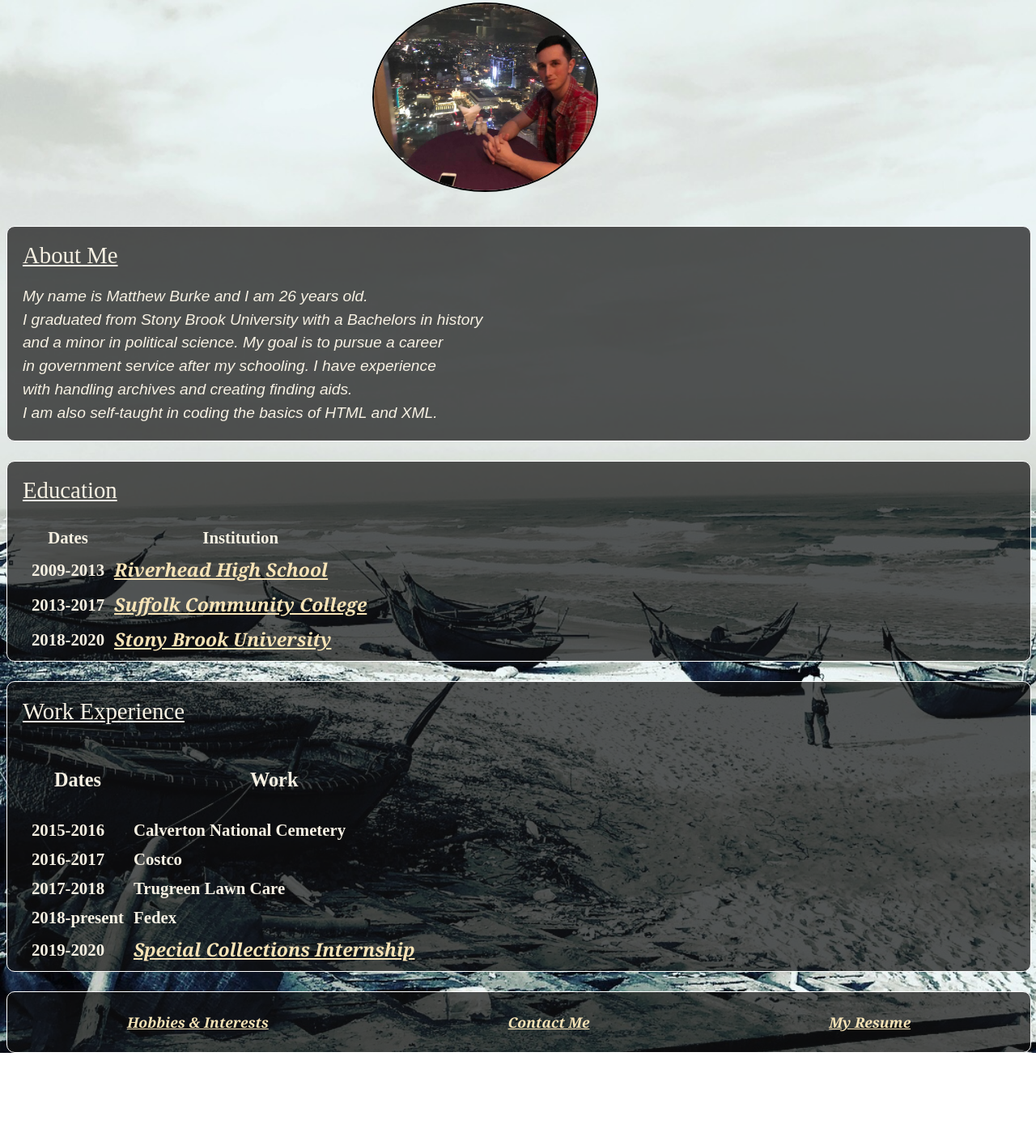
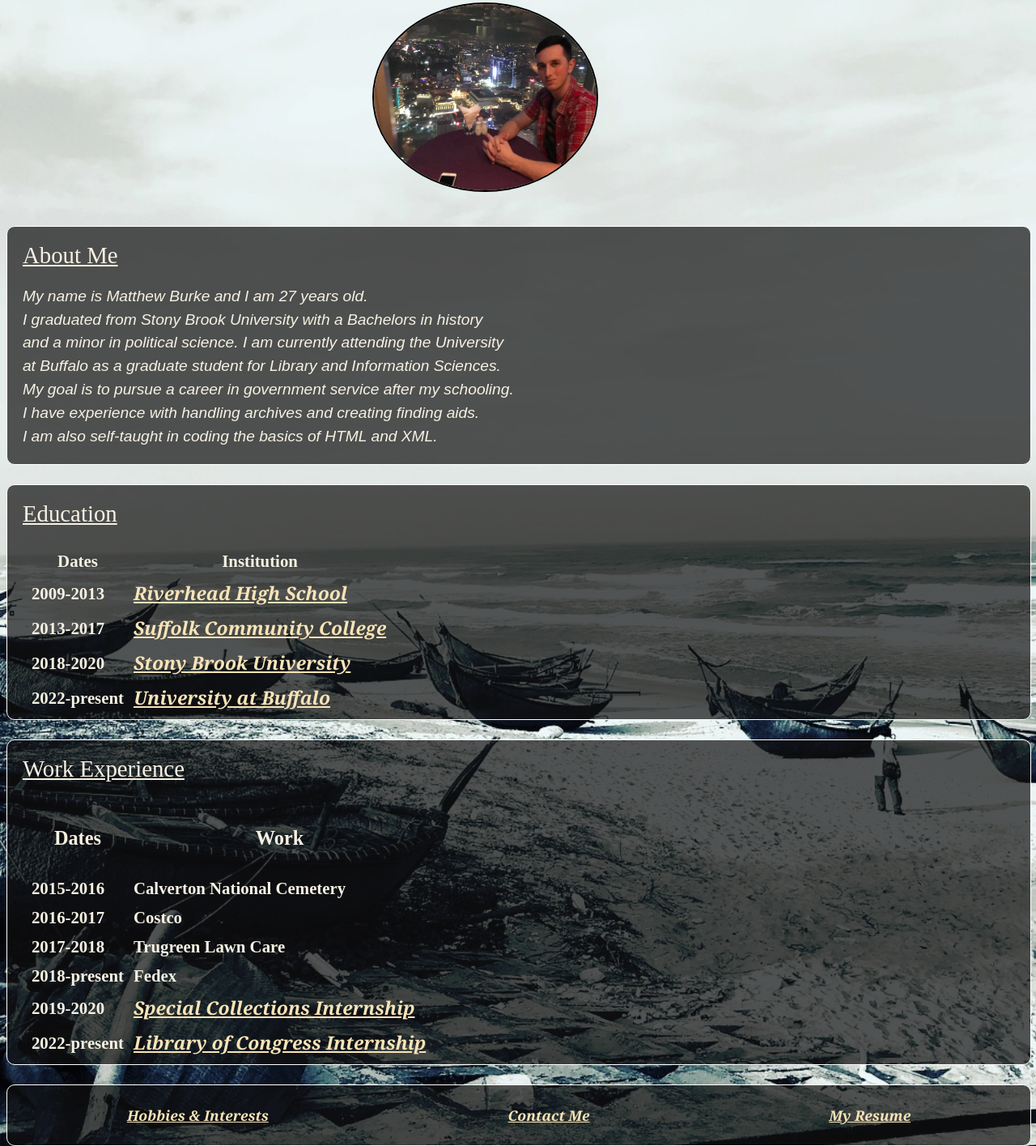
Before and after one commit to mattburke94/mattburke94.github.io, a plain HTML site: page index.html in a window 1280 px wide. Shown: the part 21-1436 px from the top of the page at 81% size. Before the commit the page ends 1321 px from the top, so only its background shows below. Drawn offline with Linux system fonts and the light colour scheme.

Commit message:
update profile

```diff
--- a/index.html
+++ b/index.html
@@ -16,11 +16,12 @@
   <div id="contents">
     <div id="firstcontentsection" class="contentsection">
       <h1 id="aboutsection">About Me</h1>
-      <p>My name is Matthew Burke and I am 26 years old.<br>
+      <p>My name is Matthew Burke and I am 27 years old.<br>
         I graduated from Stony Brook University with a Bachelors in history<br>
-        and a minor in political science. My goal is to pursue a career<br>
-        in government service after my schooling. I have experience<br>
-        with handling archives and creating finding aids.<br>
+        and a minor in political science. I am currently attending the University<br>
+        at Buffalo as a graduate student for Library and Information Sciences.<br>
+        My goal is to pursue a career in government service after my schooling.<br>
+        I have experience with handling archives and creating finding aids.<br>
         I am also self-taught in coding the basics of HTML and XML.</p>
     </div>
 
@@ -44,6 +45,8 @@
             <td>2018-2020</td>
             <td><a href="https://www.stonybrook.edu">Stony Brook University</a></td>
           </tr>
+          <td>2022-present</td>
+          <td><a href="https://www.buffalo.edu/">University at Buffalo</a></td>
         </tbody>
       </table>
     </div>
@@ -79,6 +82,9 @@
             <td><a href="https://library.stonybrook.edu/2019/12/02/meet-special-collections-intern-matthew-burke/">
                 Special Collections Internship</a></td>
           </tr>
+          <td>2022-present</td>
+          <td><a href="https://blogs.loc.gov/law/2022/04/spring-remote-project-crs-bill-summaries/">
+            Library of Congress Internship</a></td>
         </tbody>
       </table>
     </div>
@@ -91,7 +97,7 @@
         <a href="contact.html">Contact Me</a>
       </div>
       <div>
-        <a href=https://my.indeed.com/p/mattb-z8xj46h target="_blank">My Resume</a>
+        <a href="resume.pdf" target="_blank">My Resume</a>
       </div>
     </div>
 
```
Also changed, not shown: books.html (+3 -0 lines), contact.html (+1 -3 lines), hobbies.html (+2 -1 lines).
